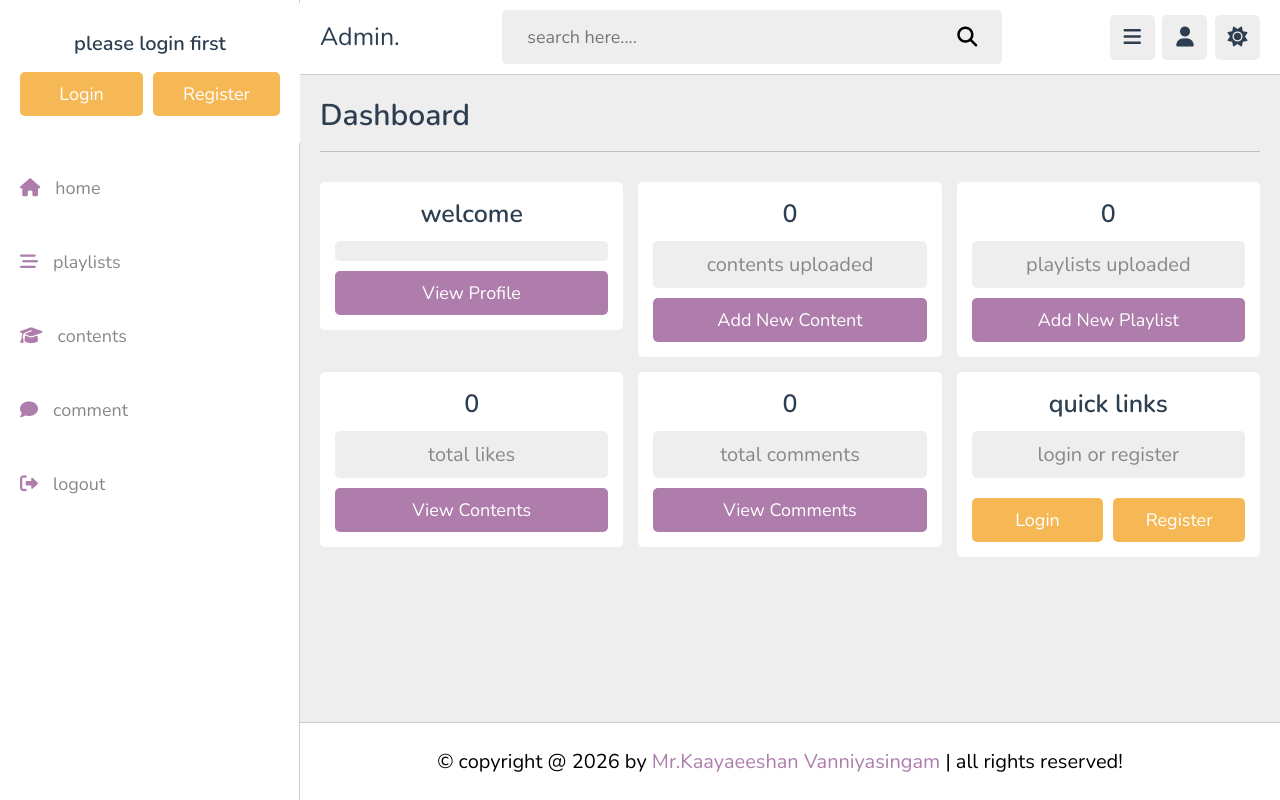
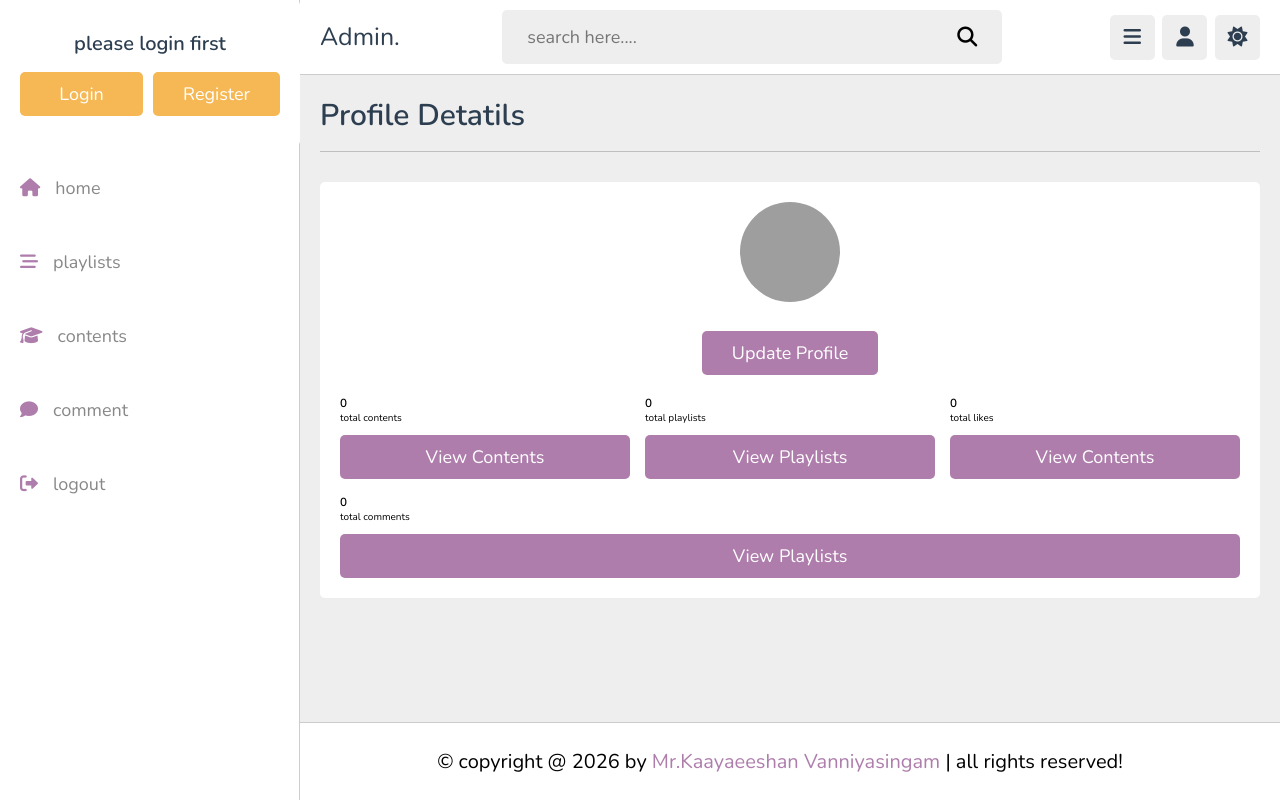
Before and after one commit to Kaayaeeshan/kaayesthenics-education-website, a PHP site: page /admin/profile.php in a window 1280 px wide. Run offline with PHP 8.4, Linux system fonts and the light colour scheme; data that the repository does not hold is empty; grey boxes are pictures that could not be loaded.

Commit message:
feat:admin

```diff
--- a/admin/profile.php
+++ b/admin/profile.php
@@ -33,7 +33,7 @@ $total_comments = $count_comments->rowCount();
 <head>
     <meta charset="UTF-8">
     <meta name="viewport" content="width=device-width, initial-scale=1.0">
-    <title>Dashboard</title>
+    <title>profile</title>
 
 <!-- font awesome cdn link -->
  <link rel = "stylesheet" href = "https://cdnjs.cloudflare.com/ajax/libs/font-awesome/6.2.0/css/all.min.css">
@@ -47,58 +47,54 @@ $total_comments = $count_comments->rowCount();
 <!-- header section link -->
 <?php include "../components/admin_header.php"; ?>
 
-<!-- Dashboard section starts -->
+<!--profile section starts-->
 
-<section class="dashboard">
+<section class="profile">
 
-    <h1 class="heading">dashboard</h1>
+    <h1 class="heading"> profile detatils </h1>
+
+    <div class="details">
+
+    <div class="tutor">
+        <img src="../uploaded_files/<?= $fetch_profile['image']; ?>" alt=""/>
+        <h3><?= $fetch_profile['name']; ?></h3>
+        <span><?= $fetch_profile['profession']; ?></span>
+        <a href="update.php" class="inline-btn">update profile</a>
+    </div>
+
 
     <div class="box-container">
 
         <div class="box">
-            <h3>welcome</h3>
-            <p><?=$fetch_profile['name']; ?></p>
-            <a href="profile.php" class="btn">view profile</a>
+            <h3><?= $total_contents ?></h3>
+            <p>total contents</p>
+            <a href="contents.php" class="btn">view contents </a>
         </div>
 
         <div class="box">
-            <h3><?= $total_contents;?></h3>
-            <p>contents uploaded</p>
-            <a href="add_content.php" class="btn">add new content</a>
+            <h3><?= $total_playlists ?></h3>
+            <p>total playlists</p>
+            <a href="playlists.php" class="btn">view playlists</a>
         </div>
 
         <div class="box">
-            <h3><?= $total_playlists;?></h3>
-            <p>playlists uploaded</p>
-            <a href="add_playlist.php" class="btn">add new playlist</a>
-        </div>
-
-        <div class="box">
-            <h3><?= $total_likes;?></h3>
+            <h3><?= $total_likes ?></h3>
             <p>total likes</p>
             <a href="contents.php" class="btn">view contents</a>
         </div>
 
         <div class="box">
-            <h3><?= $total_comments;?></h3>
+            <h3><?= $total_comments ?></h3>
             <p>total comments</p>
-            <a href="comments.php" class="btn">view comments</a>
+            <a href="comments.php" class="btn">view playlists</a>
         </div>
 
-        <div class="box">
-            <h3>quick links</h3>
-            <p>login or register</p>
-            <div class="flex-btn">
-                <a href="login.php" class="option-btn">login</a>
-                <a href="register.php" class="option-btn">register</a>
-            </div>
-        </div>
-
+    </div>
     </div>
 
 </section>
 
-<!-- Dashboard section ends -->
+<!--profile section ends-->
 
 
 <!-- footer section link -->
--- a/css/admin_style.css
+++ b/css/admin_style.css
@@ -450,8 +450,47 @@ section{
     text-decoration:underline;
 }
 
+.profile .details{
+    background-color: var(--white);
+    border-radius:.5rem;
+    padding:2rem;
+}
 
+.profile .details .tutor{
+    margin-bottom:2rem;
+    text-align:center;
+}
 
+.profile .details .tutor img{
+    height:10rem;
+    width:10rem;
+    border-radius:50%;
+    object-fit:cover;
+    margin-bottom:1rem;
+}
+
+.profile .details .tutor h3{
+    margin: .5rem 0;
+    font-size:2rem;
+    color:var(--black);
+}
+
+.profile .details .tutor span{
+    color:var(--light-color);
+    font-size:1.7rem;
+    display:block;
+}
+
+.profile .details .box-container{
+    display:flex;
+    flex-wrap: wrap;
+    gap: 1.5rem;
+}
+
+.profile .details .box-container .box{
+    flex:1 1 25rem;
+    border-radius: .5rem;
+}
 
 
 
```
Also changed, not shown: admin/add_content.php (+45 -0 lines), admin/add_playlist.php (+45 -0 lines), admin/comments.php (+45 -0 lines), admin/contents.php (+45 -0 lines), admin/playlists.php (+45 -0 lines), admin/search_page.php (+45 -0 lines), admin/update.php (+45 -0 lines), admin/update_content.php (+45 -0 lines), admin/update_playlist.php (+45 -0 lines), admin/view_content.php (+45 -0 lines), admin/view_playlist.php (+45 -0 lines).
